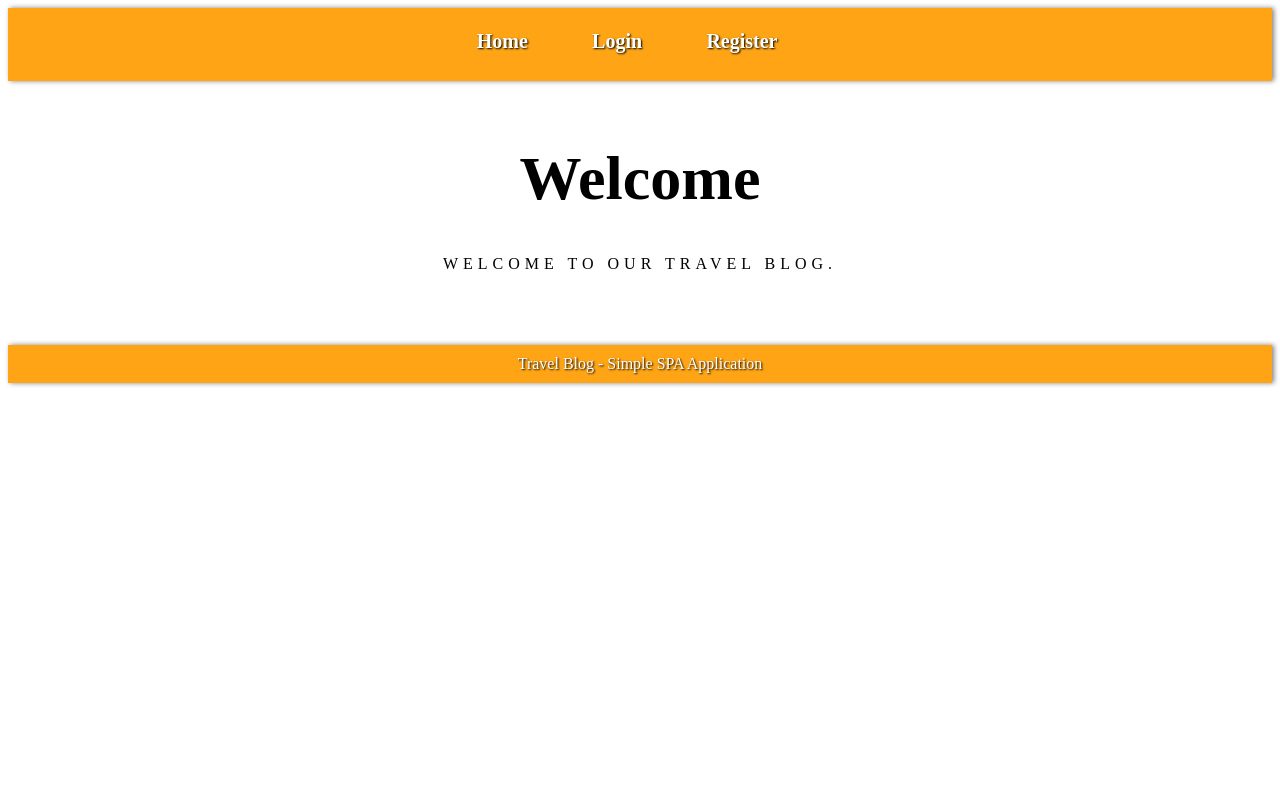
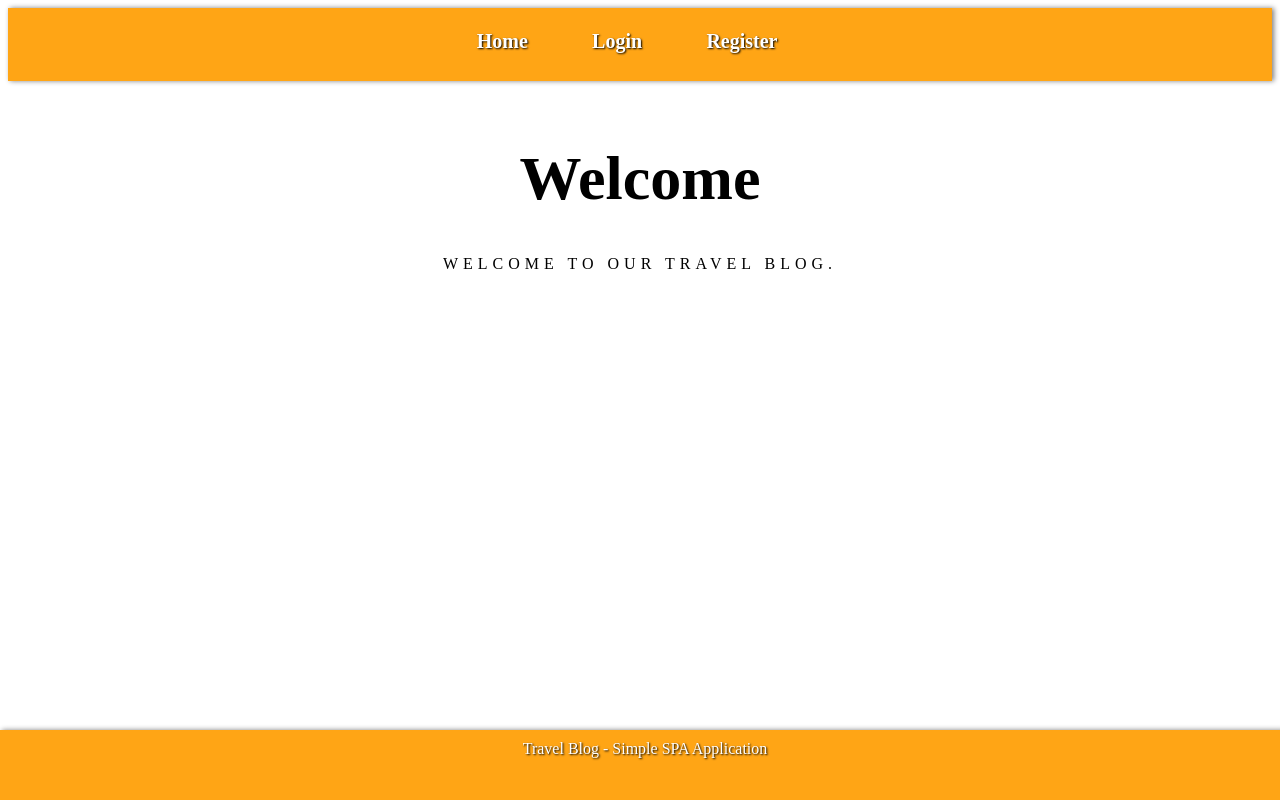
Before and after one commit to DStefanow/Travel-book, a plain HTML site: page index.html in a window 1280 px wide. Drawn offline with nearby package versions, Linux system fonts and the light colour scheme.

Commit message:
Footer is now at the bottom
Footer is now at the bottom

```diff
--- a/index.html
+++ b/index.html
@@ -9,6 +9,7 @@
     <link href="https://fonts.googleapis.com/css?family=Lato|Open+Sans" rel="stylesheet">
 </head>
 <body onload="startApp()">
+<div id="content">
 <div id="menu" class="menu">
     <ul>
         <li> <a href="#" id="linkHome">Home</a></li>
@@ -128,6 +129,7 @@
         </div>
     </div>
 </div>
+</div>
 <div id="footer">
     Travel Blog - Simple SPA Application
 </div>
--- a/style/styles.css
+++ b/style/styles.css
@@ -232,7 +232,9 @@ table tr:hover td{
     background: -moz-linear-gradient(top,  #f2f2f2,  #f0f0f0);
 }
 
-
+#content {
+    padding-bottom:100px; /* Height of the footer element */
+}
 
 #footer {
     background-color:rgb(255, 165, 21);
@@ -245,4 +247,9 @@ table tr:hover td{
     z-index:1;
     text-align: center;
     padding: 10px 5px;
+    width:100%;
+    height:50px;
+    position:absolute;
+    bottom:0;
+    left:0;
 }
```
Also changed, not shown: scripts/navigation.js (line endings or trailing spaces).
